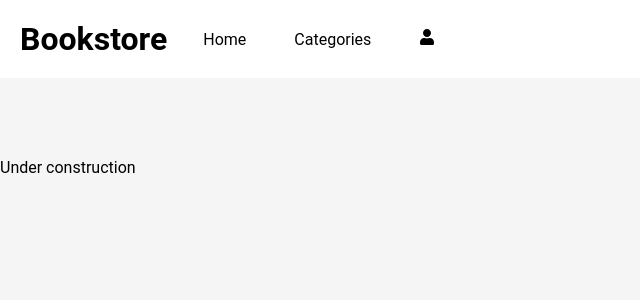
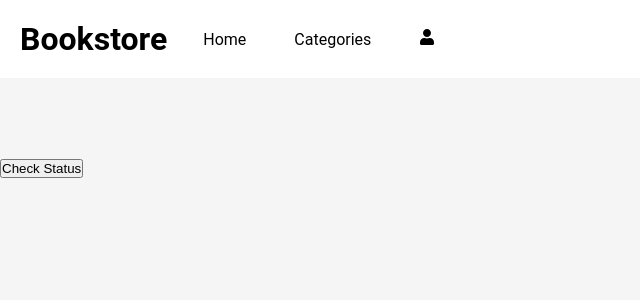
Before and after one commit to MohamedHNoor/bookstore, a React (Create React App) app: page /categories in a window 1280 px wide. Shown: the top 300 px of the page, without its empty margins (0-640 px from the left). Built offline with nearby package versions, Linux system fonts and the light colour scheme.

Commit message:
Add a functionality for check status button click

```diff
--- a/src/pages/Categories.js
+++ b/src/pages/Categories.js
@@ -1,4 +1,4 @@
-import React, { useEffect } from 'react';
+import React from 'react';
 import { useDispatch, useSelector } from 'react-redux';
 import { checkCategory } from '../redux/categories/categories';
 
@@ -6,13 +6,18 @@ const Categories = () => {
   const dispatch = useDispatch();
   const categories = useSelector((state) => state.categories);
 
-  useEffect(() => {
+  const status = () => {
     dispatch(checkCategory());
-  }, [dispatch]);
+  };
 
   return (
     <>
-      <div className="categories">{categories}</div>
+      <div className="categories">
+        <h2>{categories}</h2>
+      </div>
+      <button type="button" onClick={status}>
+        Check Status
+      </button>
     </>
   );
 };
```
